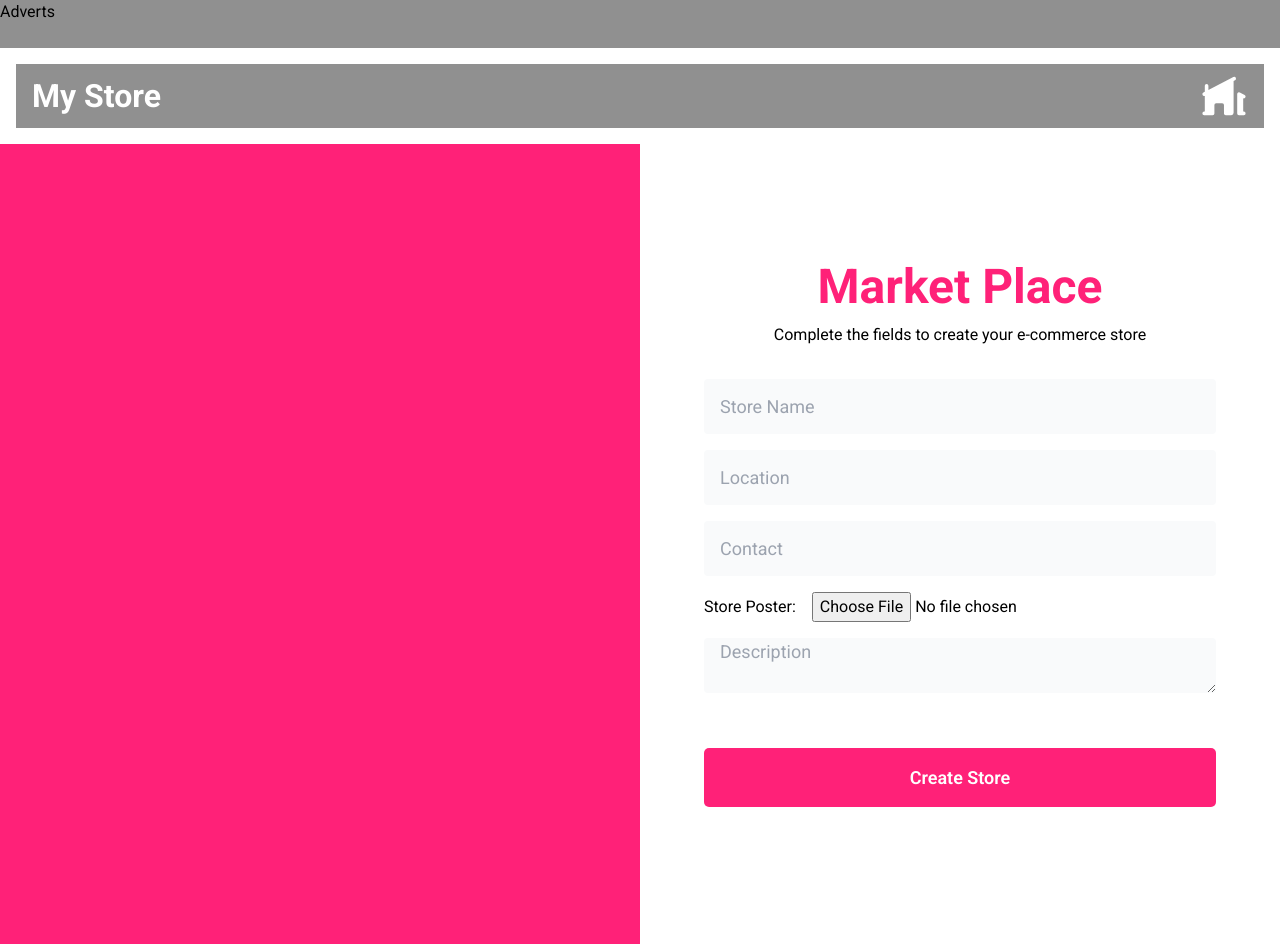
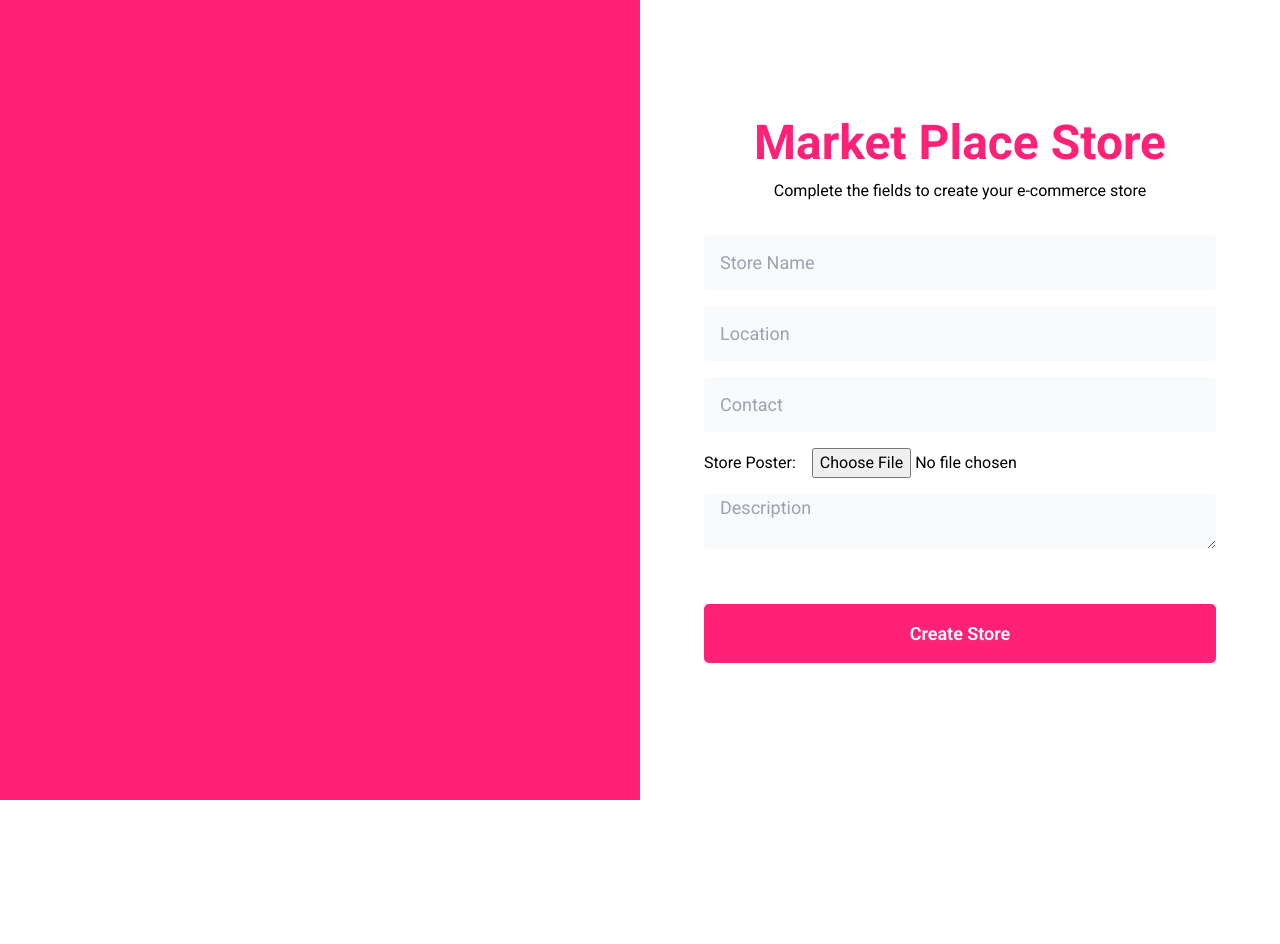
Before and after one commit to Evar-SF27/market, a Next.js app: page /create_store in a window 1280 px wide. After the commit the page ends 800 px from the top, so only its background shows below. Built offline with nearby package versions, Linux system fonts and the light colour scheme.

Commit message:
store routing

```diff
--- a/app/create_store/page.tsx
+++ b/app/create_store/page.tsx
@@ -8,10 +8,7 @@ const CreateStore = () => {
     console.log(store)
 
   return (
-    <>
-        <StoreHeader />
-        <StoreForm />
-    </>
+    <StoreForm />
   )
 }
 
--- a/components/form/storeForm.tsx
+++ b/components/form/storeForm.tsx
@@ -48,7 +48,7 @@ const StoreForm = () => {
 
             if (response) {
                 dispatch(registerStoreId({ store: response.data.store._id }))
-                router.push(`/store/?_id=${response.data.store._id}`)
+                router.push(`/store/${response.data.store._id}`)
             }
         } catch (err: any) {
             if (!err?.response) {
@@ -73,7 +73,7 @@ const StoreForm = () => {
 
                 <div>
                     <div className="flex flex-col items-center justify-center py-8">
-                        <h1 className="text-primary font-bold text-[3rem] max-sm:text-[2.5rem]">Market Place</h1>
+                        <h1 className="text-primary font-bold text-[3rem] max-sm:text-[2.5rem]">Market Place Store</h1>
                         <p className="text-center">Complete the fields to create your e-commerce store</p>
                     </div>
                     <div>
--- a/redux/features/authSlice.ts
+++ b/redux/features/authSlice.ts
@@ -24,7 +24,7 @@ export const auth = createSlice({
             state.value.store = action.payload.store
         },
         registerStoreId: (state, action: PayloadAction<any>) => {
-            state.value.store = [action.payload.store]
+            state.value.store = action.payload.store
 
         },
         deleteStore: (state) => {
--- a/types/index.ts
+++ b/types/index.ts
@@ -64,7 +64,7 @@ export interface AuthState {
     isAuth: boolean,
     user: UserProps | null | undefined,
     access_token: string,
-    store: Array<string> | null
+    store: String | null
 }
 
 export interface Props {
```
